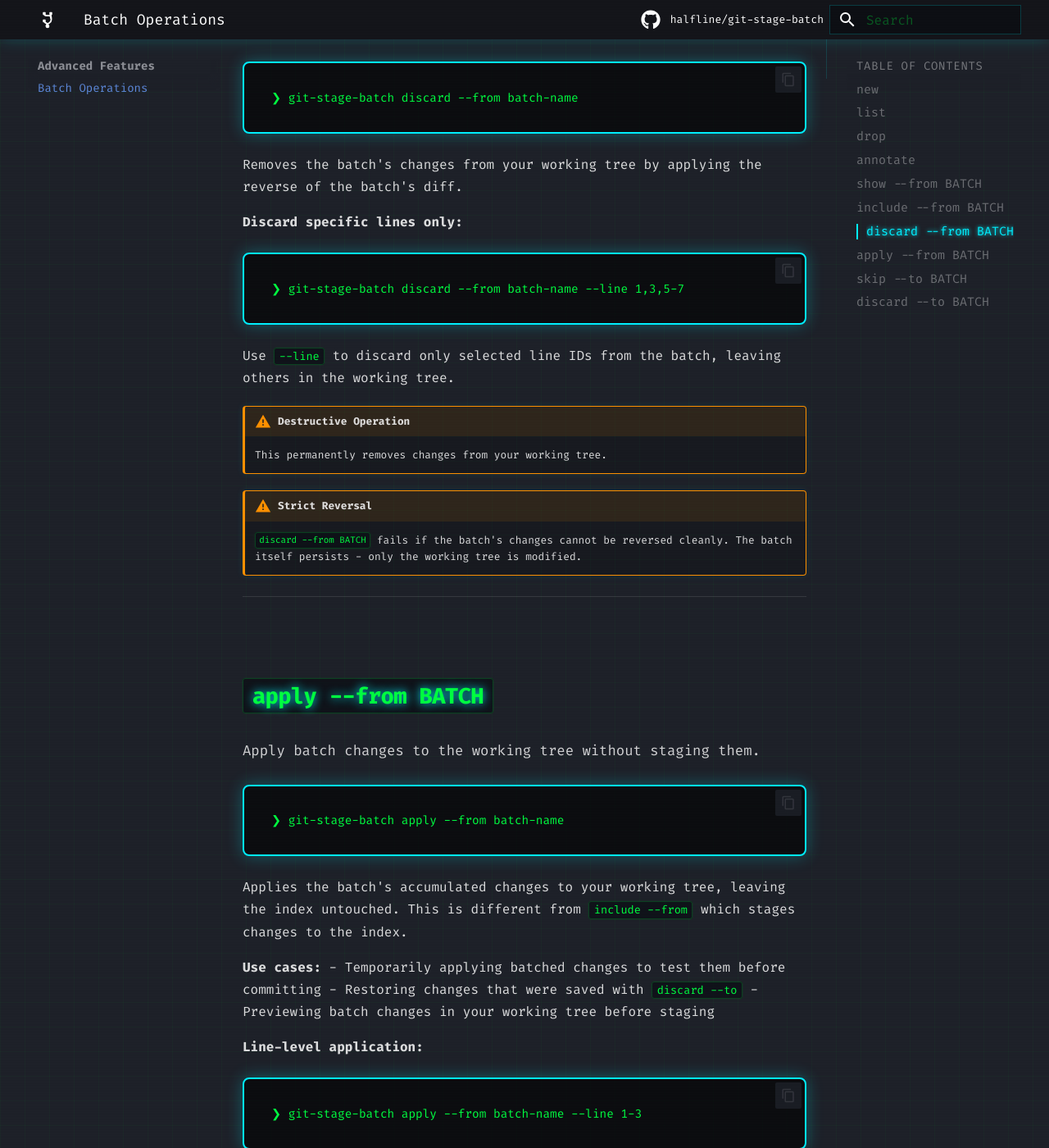
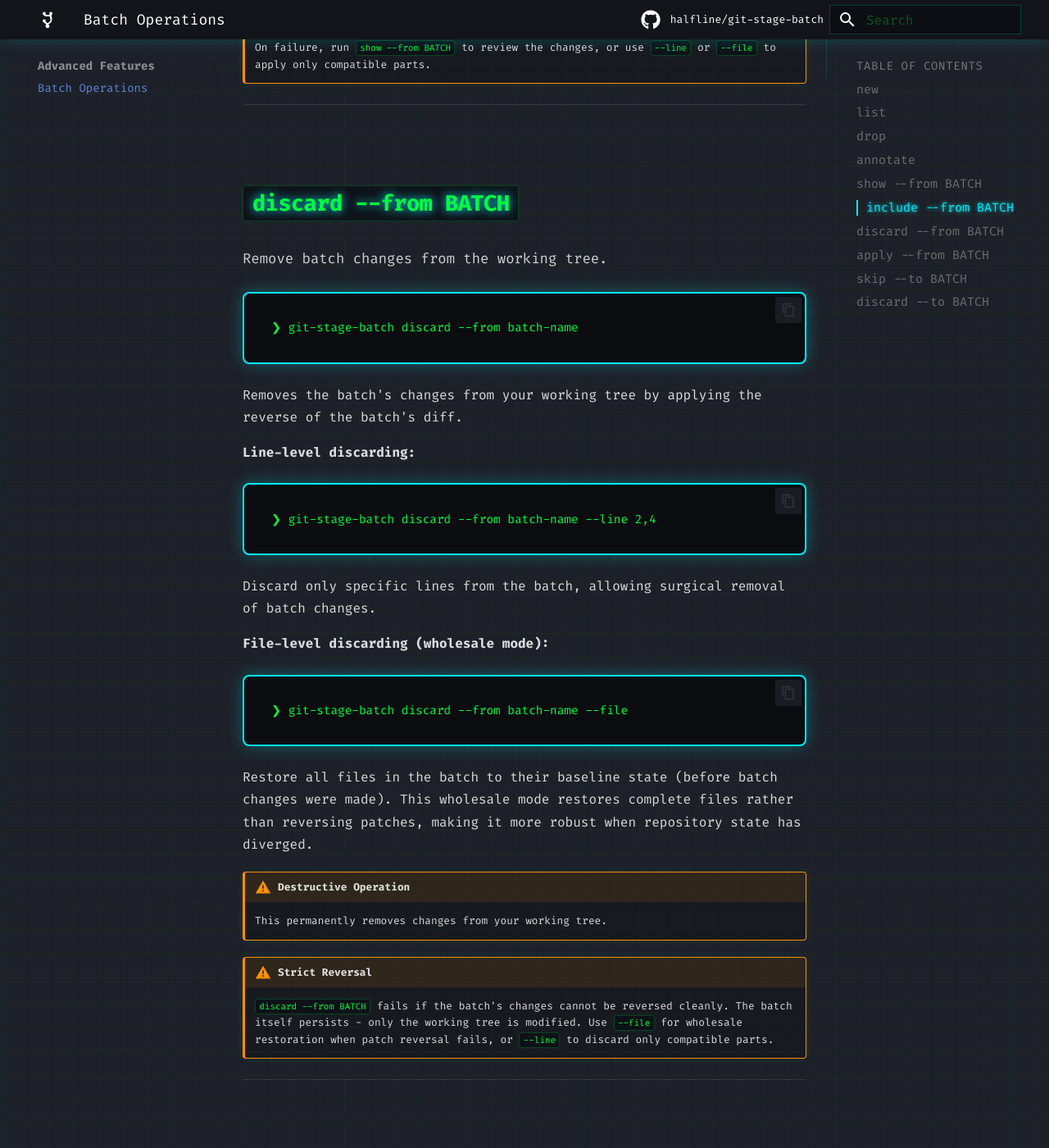
Before and after one commit to halfline/git-stage-batch, an MkDocs documentation site: the page built from docs/batches.md, in a window 1280 px wide and 1400 px high, scrolled down 4185 px. Shown: the whole window at 82% size. Built offline with MkDocs 1.6.1 and Material for MkDocs 9.7.7, drawn with Linux system fonts in a browser that asks for light colours; comment, search, counter and statistics services are not loaded; some of the changed text lies outside the part shown.

Commit message:
docs: Document --file flag in website docs
The website documentation (docs/commands.md) describes batch operations
but does not mention the --file flag. Like the man page gap, this leaves
the wholesale mode feature undocumented for web readers.

Users browsing the website documentation cannot discover that --file
exists as a conflict-resolution fallback. The Advanced Features section
explains batch operations without mentioning file-level alternatives.

This commit addresses that gap by updating docs/commands.md batch command
sections. Each command gains --file flag documentation with examples
showing wholesale file replacement. The updates include use-case guidance
explaining when wholesale mode is preferable to patch mode, with concrete
examples of file-level batch accumulation and recovery scenarios.

````diff
--- a/docs/batches.md
+++ b/docs/batches.md
@@ -85,12 +85,12 @@
 
 Displays the diff representing all changes accumulated in the batch, showing what would be staged or discarded if you operate on the batch.
 
-**Filter to specific lines:**
+**Line-level filtering:**
 ```
 ❯ git-stage-batch show --from batch-name --line 1,3,5-7
 ```
 
-Use `--line` to display only specific line IDs from the batch.
+Filter the display to show only specific line IDs from the batch.
 
 ---
 
@@ -104,19 +104,27 @@
 
 Applies the batch's accumulated changes to the index, staging them for commit.
 
-**Stage specific lines only:**
+**Line-level staging:**
 ```
-❯ git-stage-batch include --from batch-name --line 1,3,5-7
+❯ git-stage-batch include --from batch-name --line 1-5
 ```
 
-Use `--line` to stage only selected line IDs from the batch, leaving others untouched.
+Stage only specific lines from the batch, allowing partial application of batch changes.
+
+**File-level staging (wholesale mode):**
+```
+❯ git-stage-batch include --from batch-name --file
+```
+
+Stage all files from the batch as complete file replacements rather than patches. This wholesale mode is less likely to encounter conflicts when repository state has diverged.
 
 !!! warning "Strict Application"
     `include --from BATCH` fails if the batch's changes cannot be applied cleanly
     to the current repository state. This happens when the code has diverged from the
     baseline when the batch was created.
 
-    On failure, run `show --from BATCH` to review the changes.
+    On failure, run `show --from BATCH` to review the changes, or use `--line` or
+    `--file` to apply only compatible parts.
 
 ---
 
@@ -130,19 +138,28 @@
 
 Removes the batch's changes from your working tree by applying the reverse of the batch's diff.
 
-**Discard specific lines only:**
+**Line-level discarding:**
 ```
-❯ git-stage-batch discard --from batch-name --line 1,3,5-7
+❯ git-stage-batch discard --from batch-name --line 2,4
 ```
 
-Use `--line` to discard only selected line IDs from the batch, leaving others in the working tree.
+Discard only specific lines from the batch, allowing surgical removal of batch changes.
+
+**File-level discarding (wholesale mode):**
+```
+❯ git-stage-batch discard --from batch-name --file
+```
+
+Restore all files in the batch to their baseline state (before batch changes were made). This wholesale mode restores complete files rather than reversing patches, making it more robust when repository state has diverged.
 
 !!! warning "Destructive Operation"
     This permanently removes changes from your working tree.
 
 !!! warning "Strict Reversal"
     `discard --from BATCH` fails if the batch's changes cannot be reversed cleanly.
-    The batch itself persists - only the working tree is modified.
+    The batch itself persists - only the working tree is modified. Use `--file` for
+    wholesale restoration when patch reversal fails, or `--line` to discard only
+    compatible parts.
 
 ---
 
@@ -168,12 +185,19 @@
 
 Apply only specific lines from the batch to the working tree.
 
+**File-level application (wholesale mode):**
+```
+❯ git-stage-batch apply --from batch-name --file
+```
+
+Apply all files from the batch as complete file replacements. This wholesale mode is less likely to encounter conflicts when repository state has diverged.
+
 !!! warning "Strict Application"
     `apply --from BATCH` fails if the batch's changes cannot be applied cleanly
     to the current working tree state.
 
-    On failure, run `show --from BATCH` to review the changes, or use `--line` to
-    apply only compatible parts.
+    On failure, run `show --from BATCH` to review the changes, or use `--line` or
+    `--file` to apply only compatible parts.
 
 !!! info "Working Tree Only"
     Unlike `include --from`, this command modifies only the working tree and leaves
@@ -221,6 +245,20 @@
 - Grouping related changes across multiple files for a separate commit
 - Temporarily setting aside changes you're uncertain about
 
+**Line-level saving:**
+```
+❯ git-stage-batch skip --to batch-name --line 1,3
+```
+
+Save only specific lines to the batch, allowing fine-grained accumulation of changes.
+
+**File-level saving:**
+```
+❯ git-stage-batch skip --to batch-name --file
+```
+
+Save the entire current file to the batch instead of just the current hunk. Useful when you want to defer an entire file's changes as a unit.
+
 ---
 
 ## `discard --to BATCH`
@@ -251,12 +289,29 @@
 - Discarding experimental changes but preserving them for potential reuse
 - Cleaning up your working tree while maintaining a safety net
 
+**Line-level saving and discarding:**
+```
+❯ git-stage-batch discard --to batch-name --line 2,4-6
+```
+
+Save and discard only specific lines, preserving other changes in your working tree.
+
+**File-level saving and discarding:**
+```
+❯ git-stage-batch discard --to batch-name --file
+```
+
+Save the entire current file to the batch, then discard the entire file from the working tree. Useful when you want to completely remove a file while preserving it for potential recovery.
+
 **Example workflow:**
 ```bash
 # Accidentally included debug logging in your changes
 ❯ git-stage-batch start
 ❯ git-stage-batch discard --to debug-logging
 
+# Or save only the debug print statements (lines 5-7)
+❯ git-stage-batch discard --to debug-logging --line 5-7
+
 # Later, if you need the debug code back:
 ❯ git-stage-batch include --from debug-logging
 ```
````
